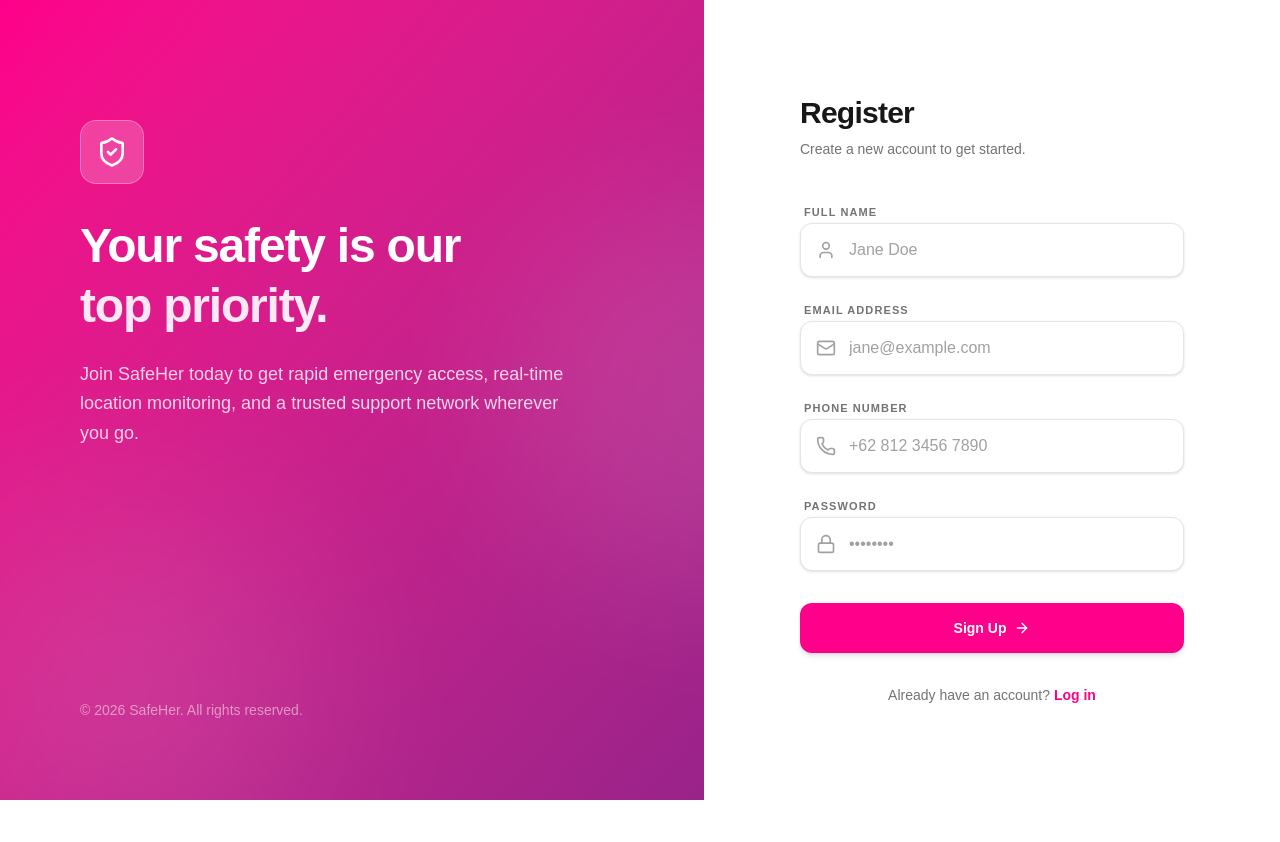
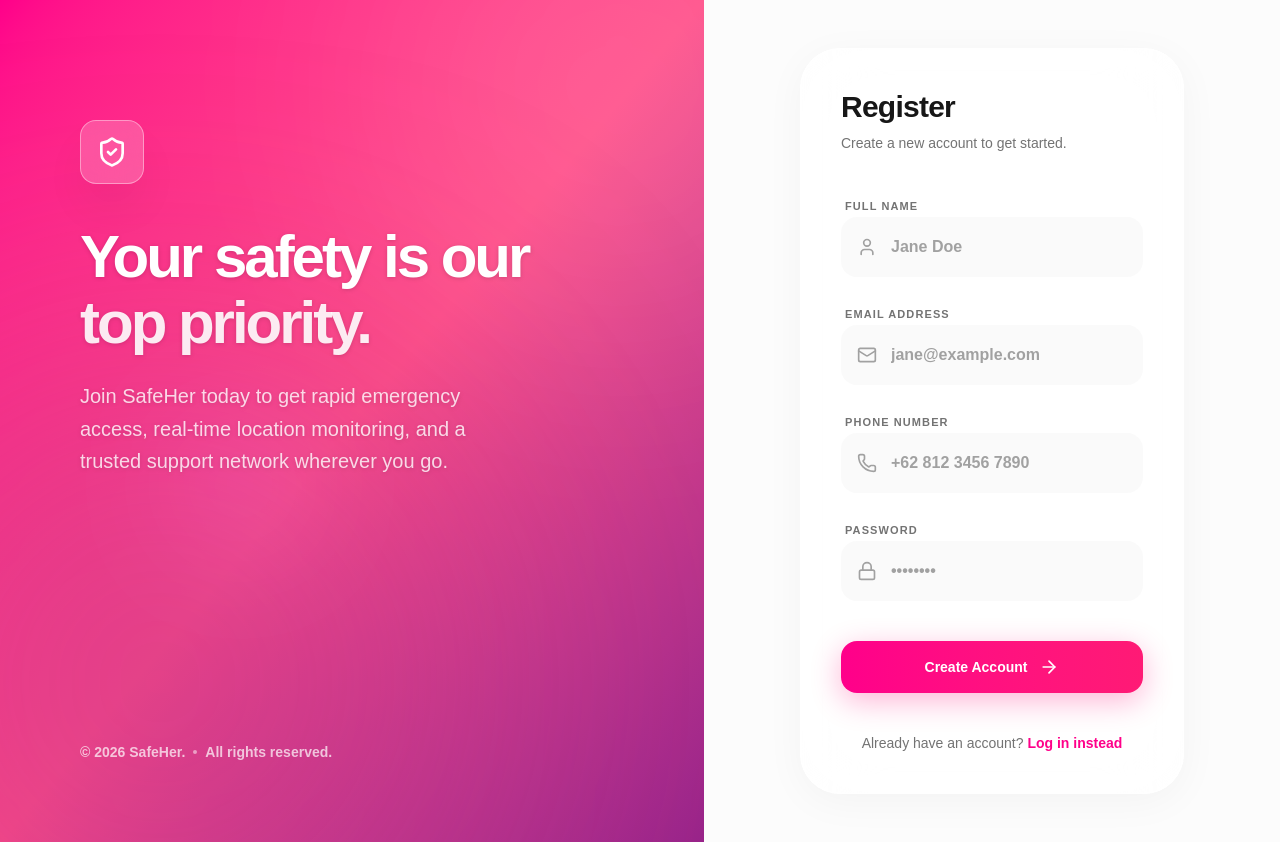
Before and after one commit to SISTECH26-8/SafeHer-fe, a Next.js app: page /register in a window 1280 px wide. Before the commit the page ends 800 px from the top, so only its background shows below. Built offline with nearby package versions, Linux system fonts and the light colour scheme.

Commit message:
style: upgrade register page aesthetics to premium look

```diff
--- a/src/app/register/page.tsx
+++ b/src/app/register/page.tsx
@@ -64,59 +64,62 @@
   };
 
   return (
-    <div className="w-full min-h-full flex flex-col md:flex-row animate-in fade-in duration-700 bg-white">
+    <div className="w-full min-h-full flex flex-col md:flex-row animate-in fade-in duration-700 bg-neutral-50/50">
 
       {/* Left Side: Branding (Desktop Only) */}
-      <div className="hidden md:flex md:w-1/2 lg:w-[55%] bg-gradient-to-br from-sistech-pink to-sistech-purple p-12 lg:p-20 flex-col justify-between items-start text-white relative overflow-hidden">
+      <div className="hidden md:flex md:w-1/2 lg:w-[55%] bg-gradient-to-br from-sistech-pink via-[#ff4d88] to-sistech-purple p-12 lg:p-20 flex-col justify-between items-start text-white relative overflow-hidden">
 
-        {/* Decorative Elements */}
-        <div className="absolute top-1/4 right-0 w-96 h-96 bg-white/10 rounded-full blur-[80px] pointer-events-none translate-x-1/2"></div>
-        <div className="absolute bottom-[-10%] left-[-10%] w-96 h-96 bg-white/10 rounded-full blur-[100px] pointer-events-none"></div>
+        {/* Advanced Decorative Elements */}
+        <div className="absolute top-0 right-0 w-[40vw] h-[40vw] bg-white/10 rounded-full blur-[120px] pointer-events-none translate-x-1/3 -translate-y-1/3"></div>
+        <div className="absolute bottom-0 left-0 w-[50vw] h-[50vw] bg-sistech-purple/30 rounded-full blur-[140px] pointer-events-none -translate-x-1/4 translate-y-1/4"></div>
+        <div className="absolute top-1/2 left-1/4 w-32 h-32 bg-white/20 rounded-full blur-[60px] pointer-events-none mix-blend-overlay"></div>
 
-        <div className="relative z-10 w-full max-w-lg mt-10">
-          <div className="w-16 h-16 bg-white/20 backdrop-blur-md rounded-2xl flex items-center justify-center mb-8 border border-white/30">
+        <div className="relative z-10 w-full max-w-xl mt-10">
+          <div className="w-16 h-16 bg-white/20 backdrop-blur-xl rounded-2xl flex items-center justify-center mb-10 border border-white/40 shadow-2xl shadow-black/10 hover:scale-105 transition-transform duration-500">
             <ShieldCheck className="w-8 h-8 text-white" />
           </div>
-          <h1 className="text-4xl lg:text-5xl font-extrabold tracking-tight mb-6 leading-tight">
+          <h1 className="text-4xl lg:text-6xl font-black tracking-tighter mb-6 leading-[1.1] drop-shadow-sm">
             Your safety is our <br className="hidden lg:block" />
             <span className="text-white/90">top priority.</span>
           </h1>
-          <p className="text-white/80 text-lg leading-relaxed">
+          <p className="text-white/80 text-lg lg:text-xl leading-relaxed font-medium max-w-md drop-shadow-sm">
             Join SafeHer today to get rapid emergency access, real-time location monitoring, and a trusted support network wherever you go.
           </p>
         </div>
 
-        <div className="relative z-10 text-white/50 text-sm font-medium">
-          © {new Date().getFullYear()} SafeHer. All rights reserved.
+        <div className="relative z-10 flex items-center space-x-2 text-white/70 text-sm font-semibold">
+          <span>© {new Date().getFullYear()} SafeHer.</span>
+          <span className="w-1 h-1 rounded-full bg-white/50"></span>
+          <span>All rights reserved.</span>
         </div>
       </div>
 
       {/* Right Side: Form Area (Mobile + Desktop) */}
-      <div className="w-full md:w-1/2 lg:w-[45%] flex flex-col justify-center px-4 py-12 md:px-12 lg:px-16 xl:px-24 bg-white relative z-10">
+      <div className="w-full md:w-1/2 lg:w-[45%] flex flex-col justify-center px-4 py-12 md:px-12 lg:px-16 xl:px-24 relative z-10">
 
-        <div className="w-full max-w-sm mx-auto">
+        <div className="w-full max-w-[420px] mx-auto bg-white/80 backdrop-blur-2xl p-8 md:p-10 rounded-[2.5rem] shadow-[0_8px_40px_rgb(0,0,0,0.04)] border border-white">
 
           <div className="text-left mb-10">
-            <h2 className="text-3xl font-extrabold text-neutral-900 tracking-tight">Register</h2>
+            <h2 className="text-3xl font-black text-neutral-900 tracking-tight">Register</h2>
             <p className="text-neutral-500 mt-2 text-sm font-medium">Create a new account to get started.</p>
           </div>
 
           {errorMsg && (
-            <div className="mb-6 p-4 rounded-xl bg-red-50 border border-red-100 flex items-start space-x-3 text-red-600 text-sm animate-in fade-in slide-in-from-top-2">
+            <div className="mb-8 p-4 rounded-2xl bg-red-50 border border-red-100 flex items-start space-x-3 text-red-600 text-sm animate-in fade-in slide-in-from-top-2">
               <AlertCircle className="w-5 h-5 shrink-0" />
-              <span className="font-medium leading-relaxed">{errorMsg}</span>
+              <span className="font-semibold leading-relaxed">{errorMsg}</span>
             </div>
           )}
 
           {successMsg && (
-            <div className="mb-6 p-4 rounded-xl bg-green-50 border border-green-100 flex items-start space-x-3 text-green-600 text-sm animate-in fade-in slide-in-from-top-2">
+            <div className="mb-8 p-4 rounded-2xl bg-emerald-50 border border-emerald-100 flex items-start space-x-3 text-emerald-600 text-sm animate-in fade-in slide-in-from-top-2">
               <ShieldCheck className="w-5 h-5 shrink-0" />
-              <span className="font-medium leading-relaxed">{successMsg}</span>
+              <span className="font-semibold leading-relaxed">{successMsg}</span>
             </div>
           )}
 
-          <form onSubmit={handleSubmit} className="space-y-5">
-            <div className="space-y-1.5">
+          <form onSubmit={handleSubmit} className="space-y-6">
+            <div className="space-y-2">
               <label className="text-[11px] font-bold text-neutral-500 uppercase tracking-widest ml-1">Full Name</label>
               <div className="relative group">
                 <div className="absolute inset-y-0 left-0 pl-4 flex items-center pointer-events-none">
@@ -128,13 +131,13 @@
                   value={formData.full_name}
                   onChange={handleChange}
                   required
-                  className="block w-full pl-12 pr-4 py-3.5 border border-neutral-200 rounded-xl bg-white text-neutral-900 placeholder-neutral-400 focus:outline-none focus:ring-2 focus:ring-sistech-pink/30 focus:border-sistech-pink transition-all font-medium shadow-sm hover:border-neutral-300"
+                  className="block w-full pl-12 pr-4 py-4 border-2 border-transparent bg-neutral-100/50 rounded-2xl text-neutral-900 placeholder-neutral-400 focus:outline-none focus:bg-white focus:border-sistech-pink/30 focus:ring-4 focus:ring-sistech-pink/10 transition-all font-semibold hover:bg-neutral-100"
                   placeholder="Jane Doe"
                 />
               </div>
             </div>
 
-            <div className="space-y-1.5">
+            <div className="space-y-2">
               <label className="text-[11px] font-bold text-neutral-500 uppercase tracking-widest ml-1">Email Address</label>
               <div className="relative group">
                 <div className="absolute inset-y-0 left-0 pl-4 flex items-center pointer-events-none">
@@ -146,13 +149,13 @@
                   value={formData.email}
                   onChange={handleChange}
                   required
-                  className="block w-full pl-12 pr-4 py-3.5 border border-neutral-200 rounded-xl bg-white text-neutral-900 placeholder-neutral-400 focus:outline-none focus:ring-2 focus:ring-sistech-pink/30 focus:border-sistech-pink transition-all font-medium shadow-sm hover:border-neutral-300"
+                  className="block w-full pl-12 pr-4 py-4 border-2 border-transparent bg-neutral-100/50 rounded-2xl text-neutral-900 placeholder-neutral-400 focus:outline-none focus:bg-white focus:border-sistech-pink/30 focus:ring-4 focus:ring-sistech-pink/10 transition-all font-semibold hover:bg-neutral-100"
                   placeholder="jane@example.com"
                 />
               </div>
             </div>
 
-            <div className="space-y-1.5">
+            <div className="space-y-2">
               <label className="text-[11px] font-bold text-neutral-500 uppercase tracking-widest ml-1">Phone Number</label>
               <div className="relative group">
                 <div className="absolute inset-y-0 left-0 pl-4 flex items-center pointer-events-none">
@@ -164,13 +167,13 @@
                   value={formData.phone_number}
                   onChange={handleChange}
                   required
-                  className="block w-full pl-12 pr-4 py-3.5 border border-neutral-200 rounded-xl bg-white text-neutral-900 placeholder-neutral-400 focus:outline-none focus:ring-2 focus:ring-sistech-pink/30 focus:border-sistech-pink transition-all font-medium shadow-sm hover:border-neutral-300"
+                  className="block w-full pl-12 pr-4 py-4 border-2 border-transparent bg-neutral-100/50 rounded-2xl text-neutral-900 placeholder-neutral-400 focus:outline-none focus:bg-white focus:border-sistech-pink/30 focus:ring-4 focus:ring-sistech-pink/10 transition-all font-semibold hover:bg-neutral-100"
                   placeholder="+62 812 3456 7890"
                 />
               </div>
             </div>
 
-            <div className="space-y-1.5">
+            <div className="space-y-2">
               <label className="text-[11px] font-bold text-neutral-500 uppercase tracking-widest ml-1">Password</label>
               <div className="relative group">
                 <div className="absolute inset-y-0 left-0 pl-4 flex items-center pointer-events-none">
@@ -183,7 +186,7 @@
                   onChange={handleChange}
                   required
                   minLength={6}
-                  className="block w-full pl-12 pr-4 py-3.5 border border-neutral-200 rounded-xl bg-white text-neutral-900 placeholder-neutral-400 focus:outline-none focus:ring-2 focus:ring-sistech-pink/30 focus:border-sistech-pink transition-all font-medium shadow-sm hover:border-neutral-300"
+                  className="block w-full pl-12 pr-4 py-4 border-2 border-transparent bg-neutral-100/50 rounded-2xl text-neutral-900 placeholder-neutral-400 focus:outline-none focus:bg-white focus:border-sistech-pink/30 focus:ring-4 focus:ring-sistech-pink/10 transition-all font-semibold hover:bg-neutral-100"
                   placeholder="••••••••"
                 />
               </div>
@@ -192,7 +195,7 @@
             <button
               type="submit"
               disabled={isLoading}
-              className="w-full mt-8 py-3.5 px-4 border border-transparent rounded-xl shadow-md text-sm font-bold text-white bg-sistech-pink hover:bg-sistech-purple focus:outline-none focus:ring-2 focus:ring-offset-2 focus:ring-sistech-pink transition-all disabled:opacity-70 disabled:cursor-not-allowed flex items-center justify-center space-x-2"
+              className="w-full mt-10 py-4 px-4 rounded-2xl shadow-[0_8px_30px_rgb(255,10,120,0.3)] text-sm font-extrabold text-white bg-gradient-to-r from-sistech-pink to-[#ff1a75] hover:scale-[1.02] hover:shadow-[0_8px_40px_rgb(255,10,120,0.4)] focus:outline-none focus:ring-4 focus:ring-sistech-pink/30 active:scale-[0.98] transition-all duration-300 disabled:opacity-70 disabled:cursor-not-allowed flex items-center justify-center space-x-2"
             >
               {isLoading ? (
                 <>
@@ -201,17 +204,17 @@
                 </>
               ) : (
                 <>
-                  <span>Sign Up</span>
-                  <ArrowRight className="w-4 h-4" />
+                  <span>Create Account</span>
+                  <ArrowRight className="w-5 h-5 ml-1" />
                 </>
               )}
             </button>
           </form>
 
-          <div className="mt-8 text-center text-sm text-neutral-500 font-medium">
+          <div className="mt-10 text-center text-sm text-neutral-500 font-medium">
             Already have an account?{' '}
-            <Link href="/login" className="text-sistech-pink hover:text-sistech-purple font-bold transition-colors">
-              Log in
+            <Link href="/login" className="text-sistech-pink hover:text-[#ff1a75] font-extrabold transition-colors">
+              Log in instead
             </Link>
           </div>
         </div>
```
